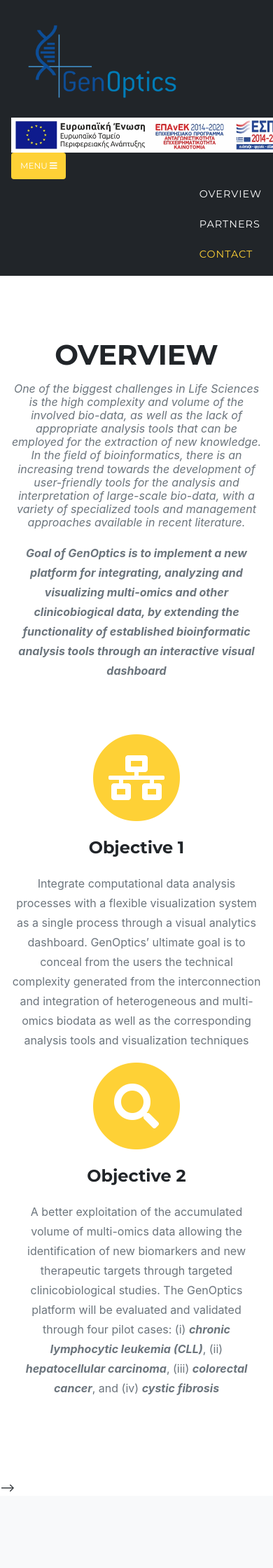
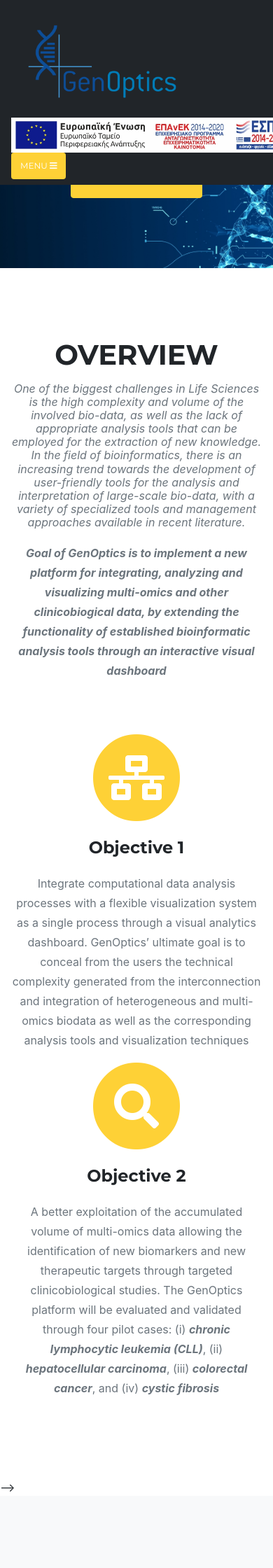
Before and after one commit to GenOptics/GenOptics.github.io, a Jekyll site: the page built from index.md, in a window 390 px wide. Shown: the top 2240 px of the page at 70% size. Built offline with Jekyll 4.4.1, drawn with Linux system fonts in a browser that asks for light colours; some web fonts are replaced.

Commit message:
remove flex-direction column ul navheader

```diff
--- a/_sass/components/_navbar.scss
+++ b/_sass/components/_navbar.scss
@@ -71,9 +71,3 @@
     }
   }
 }
-@media(max-width:1100px) {
-  #navbarResponsive {
-    display: flex;
-    flex-direction: column;
-  }
-}
```
